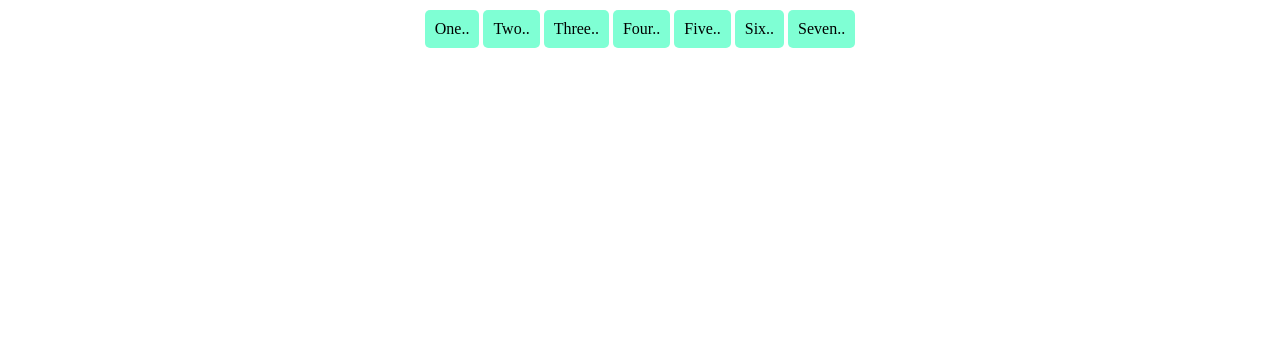
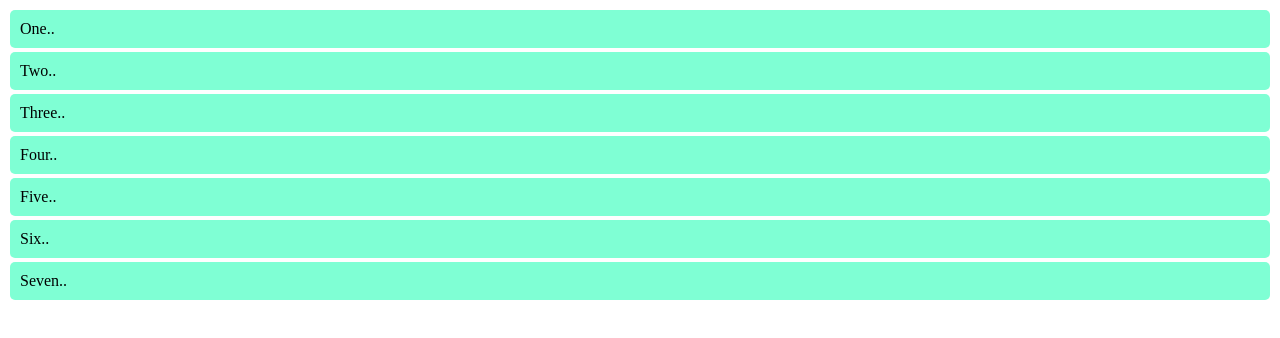
Before and after one commit to Abd-El-Rahman-Mohamed/Understanding-flexbox, a plain HTML site: page index.html in a window 1280 px wide. Drawn offline with Linux system fonts and the light colour scheme.

Commit message:
trying flex-direction property

```diff
--- a/style.css
+++ b/style.css
@@ -15,4 +15,7 @@
 
     /* flex-wrap */
     flex-wrap: wrap;
+
+    /* flex-direction */
+    flex-direction: column;
 }
```
